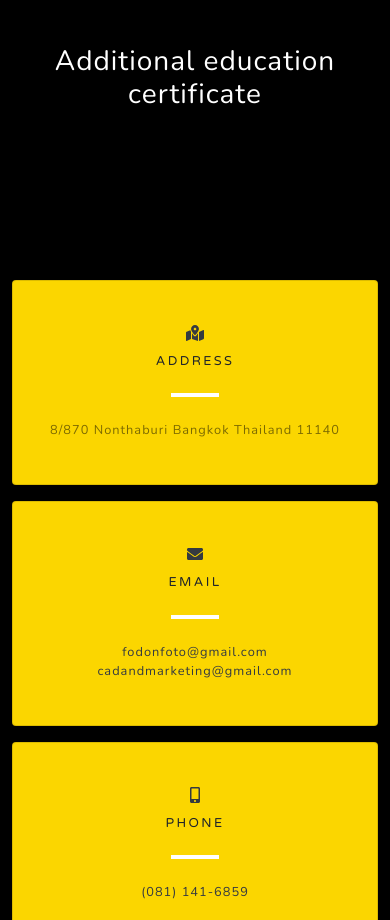
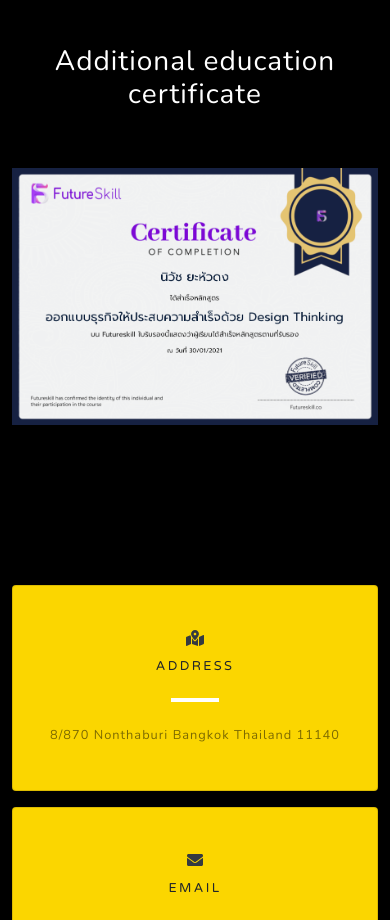
Before and after one commit to fodonfoto/.com, a plain HTML site: page index.html in a window 390 px wide. Shown: the part 6148-7068 px from the top of the page. Drawn offline with nearby package versions, Linux system fonts and the light colour scheme.

Commit message:
update22222

```diff
--- a/index.html
+++ b/index.html
@@ -288,6 +288,13 @@
                             </div>
                         </div>
                     </div>
+                    <div class="img-cart">
+                        <div class="row justify-content-center">
+                            <div class="col-xl-8 col-lg-9 col-md-10 col-sm-12 col-12">
+                                <img class="cart1 mt-5" src="assets/img/cart1.png" width="100%" alt="">
+                            </div>
+                        </div>
+                    </div>
                 </div>
             </section>
         </div>
```
Also changed, not shown: assets/img/cart1.png (added).
